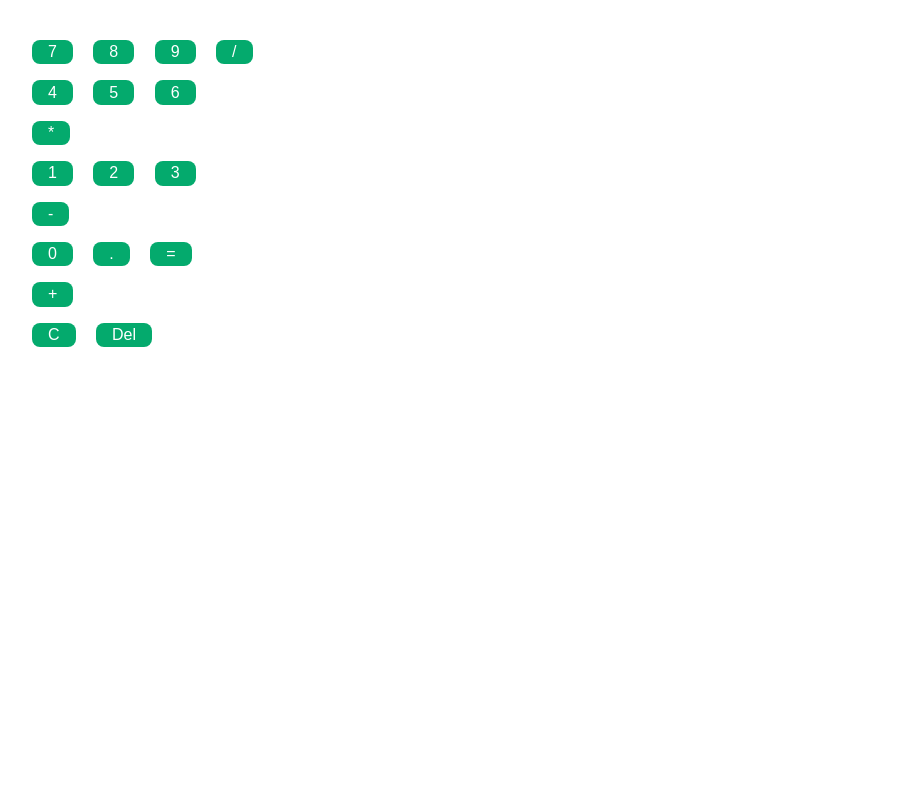
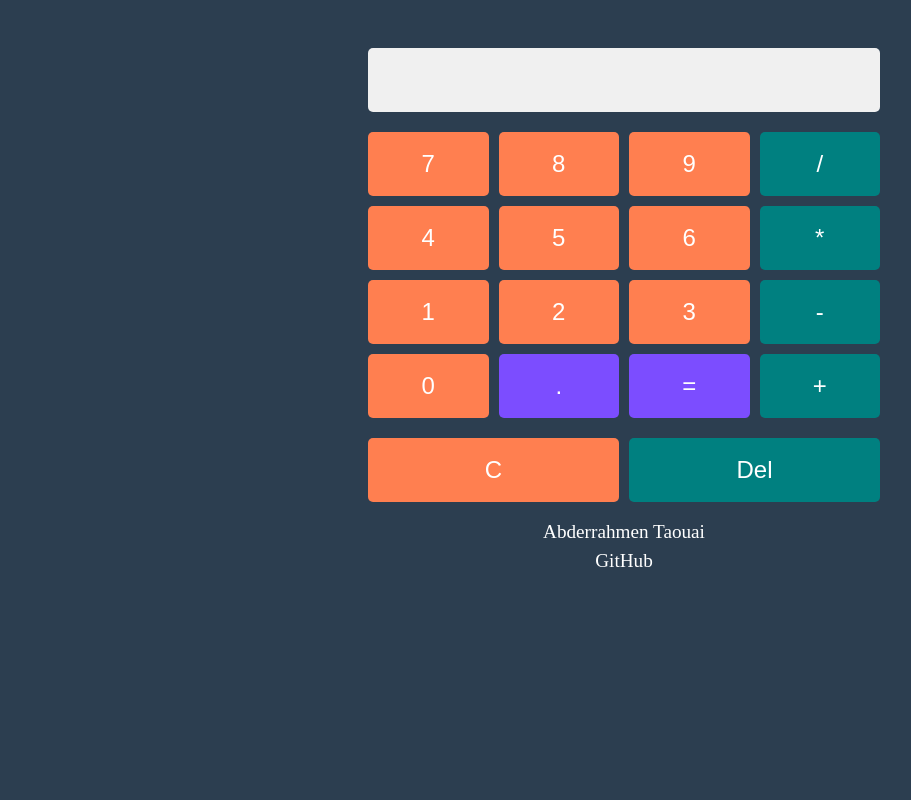
Before and after one commit to Abderrahmen-taouai/Project-Calculator-, a plain HTML site: page index.html in a window 1280 px wide. Shown: the top 800 px of the page, without its empty margins (16-927 px from the left). Drawn offline with Linux system fonts and the light colour scheme.

Commit message:
Update style.css

```diff
--- a/style.css
+++ b/style.css
@@ -1,109 +1,134 @@
 * {
+    margin: 0;
+    padding: 0;
+    box-sizing: border-box;
+  }
+  body{
+    background-color: #2c3e50;
+  }
+  .container {
+    margin: 0 auto;
+    width: 40%;
+    margin-top: 3rem;
+    display: flex;
+    flex-direction: column;
+    align-items: center;
+    justify-content: center;
+
+  }
+
+  .display {
+    min-height: 4rem;
+    width: 100%;
+
+    background-color: #f0f0f0;
+    border-radius: 5px;
+    display: flex;
+    align-items: flex-end;
+    padding: 1rem;
     box-sizing: border-box;
   }
 
-  body {
+  .result {
 
-    font-family: Arial, sans-serif;
+    box-sizing: border-box;
+    font-size: 2rem;
+    text-align: right;
   }
 
-  .container {
-    margin: 2rem;
-    display: grid;
-    grid-template-columns: 1fr 4fr;
-    grid-template-rows: repeat(4, 1fr);
-    grid-gap: 1rem;
-  }
-  .sidebuttons{
-    align-content: center;
-    width: 75%;
+  .buttons {
+    width: 100%;
     display: flex;
     flex-direction: column;
-    grid-column: 1; /* Occupy the first column */
-    grid-row: 1 / -1; /* Span across all rows */
+    gap: 10px;
+    padding-top: 20px;
   }
 
-  .display {
-    margin-top: 2rem;
+  .row {
+    width: 100%;
     display: flex;
-    flex-wrap: wrap;
-    gap: 1rem;
+    justify-content: center;
+    gap: 10px;
+  }
+
+  button {
     width: 100%;
+    height: 4rem;
+    font-size: 24px;
+    background-color: coral;
+    border: none;
+    border-radius: 5px;
+    cursor: pointer;
+    color: white;
+    text-align: center;
+  }
+
+  .btn-number {
+    color: white;
+  }
+
+  .btn-op,.btn-opa {
+    background-color: teal;
+    color: white;
+  }
+
+  .btn-equal,.btn-opa[data-id="fraction"]  {
+    background-color: #7C4DFF;
+    color: white;
+
+  }
+
+  .btn-clear {
+    background-color: coral;
+    color: white;
+  }
+  .btn-clear,.btn-opa[data-id="delete"]  {
     flex-grow: 1;
-    align-content: center;
-    grid-column: 2 / -1; /* Start from the second column  till the end */
-    grid-row: 1 / -1; /* Span across all rows */
+  }
+  .btn-number:hover,
+  .btn-clear:hover
+  {
+    background: white;
+    color:  coral;
+    border: solid 1px coral;
+    border-radius: 5px;
+    font-size: 32px;
   }
 
 
+  .btn-opa[data-id="fraction"]:hover,
+  .btn-equal:hover {
+    background: white;
+    color: #7C4DFF;
+    border: solid 1px #7C4DFF;
+    border-radius: 5px;
+    font-size: 32px;
+  }
+  .btn-opa[data-id="delete"]:hover,
+  .btn-op:hover{
+    background: white;
+    color:  teal;
+    border: solid 1px  teal;
+    border-radius: 5px;
+    font-size: 32px;
+  }
+  footer {
 
-  .card {
-    background-color: #e4e0e0;
-    border: solid 0.2rem #e0e0e0;
-    border-radius: 0.5rem;
-    padding: 1rem;
-    width: 20rem;
-  }
-
-  ul > li {
-    font-size: 1rem;
-    text-align: left;
-    line-height: 1.2;
-    list-style: none;
-    padding: 0.5rem;
-    padding-left: 1rem;
-  }
-
-  ul > li:first-child {
-    padding-top: 1rem;
-  }
-
-  ul > li:last-child {
-    padding-bottom: 1rem;
-  }
-
-  button {
-    background-color: #04aa6d;
   color: white;
-    padding: 0.2rem 1rem;
-    font-size: 1rem;
-    border: none;
-    border-radius: 0.5rem;
-    cursor: pointer;
-    margin-right: 1rem;
-    margin: 0.5rem;
-    transition: background-color 0.3s ease;
-  }
-
-  button:hover {
-    background-color: #048c5d;
-  }
-
-  .hidden {
-    display: none;
-  }
-
-  footer {
-    margin-top: auto;
-    color: #048c5d;
   padding: 1rem;
   text-align: center;
   font-size: 1.2rem;
   line-height: 1.5;
-    cursor: pointer;
-
-    left: 0;
-    right: 0;
-    bottom: 0;
+  cursor: pointer ;
 }
 
 
 footer a {
-    color:#048c5d;
+  color: white;
   text-decoration: none;
 }
 
 footer a:hover {
   text-decoration: underline;
-    font-size: small ;
+  font-size: larger;
 }
```
Lines whose indentation alone changed are shown as unchanged.
